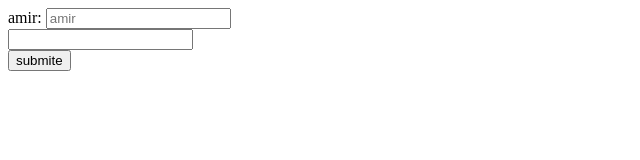
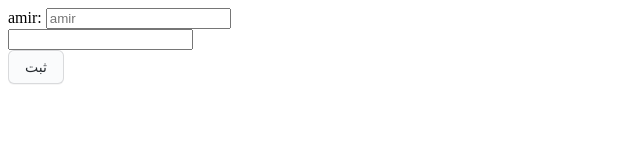
Before and after one commit to Ch-alireza021/genera-form, a React (Vite) app: page / in a window 1280 px wide. Shown: the top 160 px of the page, without its empty margins (0-640 px from the left). Built offline with nearby package versions, Linux system fonts and the light colour scheme.

Commit message:
improve form

```diff
--- a/src/App.css
+++ b/src/App.css
@@ -40,3 +40,6 @@
 .read-the-docs {
   color: #888;
 } */
+.btn{
+  background: red;
+}
--- a/src/App.tsx
+++ b/src/App.tsx
@@ -1,5 +1,5 @@
 import "./App.css";
-import { Sform } from "./components/SForm/Sform";
+import { CForm } from "./components/SForm/Cform";
 
 // interface SFormIF {
 
@@ -12,17 +12,22 @@ function App() {
       type: "text",
       label: "amir",
       placeholder: "amir",
-      onChange: (e:string) => {
+      onChange: (e: string) => {
         // console.log({ e });
       },
-      error: { min: 5, max: 10, required: true, fn: () => {}, T: "error?" },
+      error: { min: 5, max: 10, required: true, },
     },
-   {
+    {
       name: "phone",
       type: "number",
-      error: { regex: ["^[0-9]{11}$", "شماره موبایل باید 11 رقم باشد"],}
+      error: { regex: ["^[0-9]{11}$", "شماره موبایل باید 11 رقم باشد"] },
     },
   ];
+
+  const config={
+    btnText:'ثبت',
+    btnClass:'btn'
+  }
 
   const submithandler = (formValues: { [key: string]: string }) => {
     console.log({ formValues });
@@ -30,7 +35,7 @@ function App() {
 
   return (
     <>
-      <Sform {...{ form, submithandler }} />
+      <CForm {...{ form, submithandler,config }} />
     </>
   );
 }
--- /dev/null
+++ b/src/components/SForm/Cform.tsx
@@ -0,0 +1,55 @@
+import { ChangeEvent, FC, useState } from "react";
+import { ConfigFormIF, FormCForm, onSubmite, StringObject } from "./base";
+import cssButton from "./style/ButtonForm.module.css";
+interface CformIF {
+  form: FormCForm[];
+  submithandler: (formValues: { [key: string]: string }) => void;
+  config: ConfigFormIF;
+}
+
+export const CForm: FC<CformIF> = ({ form, submithandler, config }) => {
+  const [formValues, setFormValues] = useState<StringObject>({});
+  const [formError, setFormError] = useState<StringObject>({});
+
+  return (
+    <>
+      {form?.map((ele, i) => {
+        const change = (e: ChangeEvent<HTMLInputElement>) => {
+          const value = e.target.value;
+          if (ele?.onChange) ele?.onChange(value);
+          setFormValues((pre) => ({ ...pre, [ele?.name]: value }));
+        };
+        const error = formError?.[ele?.name];
+        return (
+          <div key={ele.name + i}>
+            {ele?.label && <label htmlFor={ele.name}> {ele?.label}: </label>}
+            <input
+              id={ele.name}
+              type={ele?.type}
+              placeholder={ele?.placeholder}
+              onChange={(e) => change(e)}
+              style={{ borderColor: formError?.[ele.name] ? "red" : "" }}
+            />
+            {error && <div style={{ color: "red" }}>{error}</div>}
+          </div>
+        );
+      })}
+      <button
+        type="button"
+        className={`${cssButton.button} ${config?.btnClass}`}
+        // style={ { config?.btnStyle ? ...config?.btnStyle : "" } }
+        onClick={() =>
+          onSubmite({
+            form,
+            submithandler,
+            formError,
+            setFormError,
+            formValues,
+          })
+        }
+      >
+        {config?.btnText}
+      </button>
+    </>
+  );
+};
--- a/src/components/SForm/Sform.tsx
+++ /dev/null
@@ -1,103 +0,0 @@
-import { ChangeEvent, FC, useState } from "react";
-interface SformIF {
-  form: {
-    name: string;
-    type: string;
-    label: string | undefined;
-    placeholder: string | undefined;
-    onChange: (e: any) => any;
-    error: {
-      regex: any;
-      min: number | undefined;
-      max: number | undefined;
-      required: Boolean;
-      fn: () => any;
-      T: string;
-    };
-  }[];
-  submithandler: (formValues: { [key: string]: string }) => void;
-}
-
-export const Sform: FC<SformIF> = ({ form, submithandler }) => {
-  const [formValues, setFormValues] = useState<{ [key: string]: string }>({});
-  const [formError, setFormError] = useState<{ [key: string]: string }>({});
-  //   ---------------------------
-  //            onSubmite
-  const onSubmite = () => {
-    form?.forEach((item) => {
-      if (item?.error) {
-        const er = item?.error;
-        const elem = formValues?.[item?.name];
-        if (er.required) {
-          if (!elem) {
-            setFormError((pre) => ({
-              ...pre,
-              [item?.name]: "پر کردن این فیلد اجباری است",
-            }));
-          }
-        }
-        if (er?.min) {
-          if (elem?.length < er.min) {
-            setFormError((pre) => ({
-              ...pre,
-              [item?.name]: `برای این فیلد باید حداقل ${er.min} کارکتر وارد کنید`,
-            }));
-          } else delete formError?.[item?.name];
-        } else if (er?.max) {
-          if (elem?.length < er.max) {
-            setFormError((pre) => ({
-              ...pre,
-              [item?.name]: `برای این فیلد باید حداکثر ${er.max} کارکتر وارد کنید`,
-            }));
-          } else delete formError?.[item?.name];
-        } else if (er?.regex) {
-          const checkValid = new RegExp(er?.regex?.[0]);
-          if (!checkValid.test(elem)) {
-            setFormError((pre) => ({
-              ...pre,
-              [item?.name]: er?.regex?.[1],
-            }));
-          } else delete formError?.[item?.name];
-        }
-      }
-    });
-
-    if (submithandler) {
-      submithandler(formValues);
-    }
-  };
-
-  return (
-    <>
-      {form?.map((ele, i) => {
-        const change = (e: ChangeEvent<HTMLInputElement>) => {
-          const value = e.target.value;
-          if (ele?.onChange) ele?.onChange(value);
-          console.log([ele?.name], "111");
-          setFormValues((pre) => ({ ...pre, [ele?.name]: value }));
-        };
-        const error = formError?.[ele?.name];
-        return (
-          <div key={ele.name + i}>
-            {ele?.label && <label htmlFor={ele.name}> {ele?.label}: </label>}
-            <input
-              id={ele.name}
-              type={ele?.type}
-              placeholder={ele?.placeholder}
-              onChange={(e) => change(e)}
-              style={{ borderColor: formError?.[ele.name] ? "red" : "" }}
-            />
-            {error && (
-              <div style={{ color:"red" }}>
-                {error}
-              </div>
-            )}
-          </div>
-        );
-      })}
-      <button type="button" onClick={onSubmite}>
-        submite
-      </button>
-    </>
-  );
-};
--- /dev/null
+++ b/src/components/SForm/base/index.tsx
@@ -0,0 +1,2 @@
+export * from './onSubmite'
+export * from './interFaceCForm'
--- /dev/null
+++ b/src/components/SForm/base/interFaceCForm.tsx
@@ -0,0 +1,25 @@
+export interface FormCForm {
+  map(arg0: (ele: { onChange: (arg0: string) => void; name: string | number | undefined; label: string | number | boolean | import("react").ReactElement<any, string | import("react").JSXElementConstructor<any>> | Iterable<import("react").ReactNode> | import("react").ReactPortal | null | undefined; type: string | (string & {}) | undefined; placeholder: string | undefined; }, i: any) => import("react/jsx-runtime").JSX.Element): unknown;
+  forEach(arg0: (item: any) => void): unknown;
+  name: string;
+  type: string;
+  label: string | undefined;
+  placeholder: string | undefined;
+  onChange: (e: any) => any;
+  error: {
+    regex: any;
+    min: number | undefined;
+    max: number | undefined;
+    required: Boolean;
+  }
+}
+
+
+export interface StringObject {
+  [key: string]: string;
+}
+export interface ConfigFormIF {
+  btnText:string|undefined;
+  btnClass:string|undefined;
+  btnStyle:any
+}
--- /dev/null
+++ b/src/components/SForm/base/onSubmite.tsx
@@ -0,0 +1,59 @@
+import { FormCForm, StringObject } from "./interFaceCForm";
+
+interface OnSubmiteSFormIF {
+  form: FormCForm[];
+  submithandler: (formValues: StringObject) => void;
+  formValues: StringObject;
+  formError: StringObject;
+  setFormError: (arg0: any) => void;
+}
+
+export const onSubmite = ({
+  form,
+  submithandler,
+  formError,
+  setFormError,
+  formValues,
+}: OnSubmiteSFormIF) => {
+  form?.forEach((item) => {
+    if (item?.error) {
+      const er = item?.error;
+      const elem = formValues?.[item?.name];
+      if (er.required) {
+        if (!elem) {
+          setFormError((pre:StringObject) => ({
+            ...pre,
+            [item?.name]: "پر کردن این فیلد اجباری است",
+          }));
+        }
+      }
+      if (er?.min) {
+        if (elem?.length < er.min) {
+          setFormError((pre: StringObject) => ({
+            ...pre,
+            [item?.name]: `برای این فیلد باید حداقل ${er.min} کارکتر وارد کنید`,
+          }));
+        } else delete formError?.[item?.name];
+      } else if (er?.max) {
+        if (elem?.length < er.max) {
+          setFormError((pre: StringObject) => ({
+            ...pre,
+            [item?.name]: `برای این فیلد باید حداکثر ${er.max} کارکتر وارد کنید`,
+          }));
+        } else delete formError?.[item?.name];
+      } else if (er?.regex) {
+        const checkValid = new RegExp(er?.regex?.[0]);
+        if (!checkValid.test(elem)) {
+          setFormError((pre: StringObject) => ({
+            ...pre,
+            [item?.name]: er?.regex?.[1],
+          }));
+        } else delete formError?.[item?.name];
+      }
+    }
+  });
+
+  if (submithandler) {
+    submithandler(formValues);
+  }
+};
--- /dev/null
+++ b/src/components/SForm/index.tsx
@@ -0,0 +1,2 @@
+export * from "./Cform";
+export * from "./base";
--- /dev/null
+++ b/src/components/SForm/style/ButtonForm.module.css
@@ -0,0 +1,57 @@
+
+.button {
+  appearance: none;
+  background-color: #FAFBFC;
+  border: 1px solid rgba(27, 31, 35, 0.15);
+  border-radius: 6px;
+  box-shadow: rgba(27, 31, 35, 0.04) 0 1px 0, rgba(255, 255, 255, 0.25) 0 1px 0 inset;
+  box-sizing: border-box;
+  color: #24292E;
+  cursor: pointer;
+  display: inline-block;
+  font-family: -apple-system, system-ui, "Segoe UI", Helvetica, Arial, sans-serif, "Apple Color Emoji", "Segoe UI Emoji";
+  font-size: 14px;
+  font-weight: 500;
+  line-height: 20px;
+  list-style: none;
+  padding: 6px 16px;
+  position: relative;
+  transition: background-color 0.2s cubic-bezier(0.3, 0, 0.5, 1);
+  user-select: none;
+  -webkit-user-select: none;
+  touch-action: manipulation;
+  vertical-align: middle;
+  white-space: nowrap;
+  word-wrap: break-word;
+}
+
+.button:hover {
+  background-color: #F3F4F6;
+  text-decoration: none;
+  transition-duration: 0.1s;
+}
+
+.button:disabled {
+  background-color: #FAFBFC;
+  border-color: rgba(27, 31, 35, 0.15);
+  color: #959DA5;
+  cursor: default;
+}
+
+.button:active {
+  background-color: #EDEFF2;
+  box-shadow: rgba(225, 228, 232, 0.2) 0 1px 0 inset;
+  transition: none 0s;
+}
+
+.button:focus {
+  outline: 1px transparent;
+}
+
+.button:before {
+  display: none;
+}
+
+.button:-webkit-details-marker {
+  display: none;
+}
```
Also changed, not shown: src/components/index.tsx (added).
